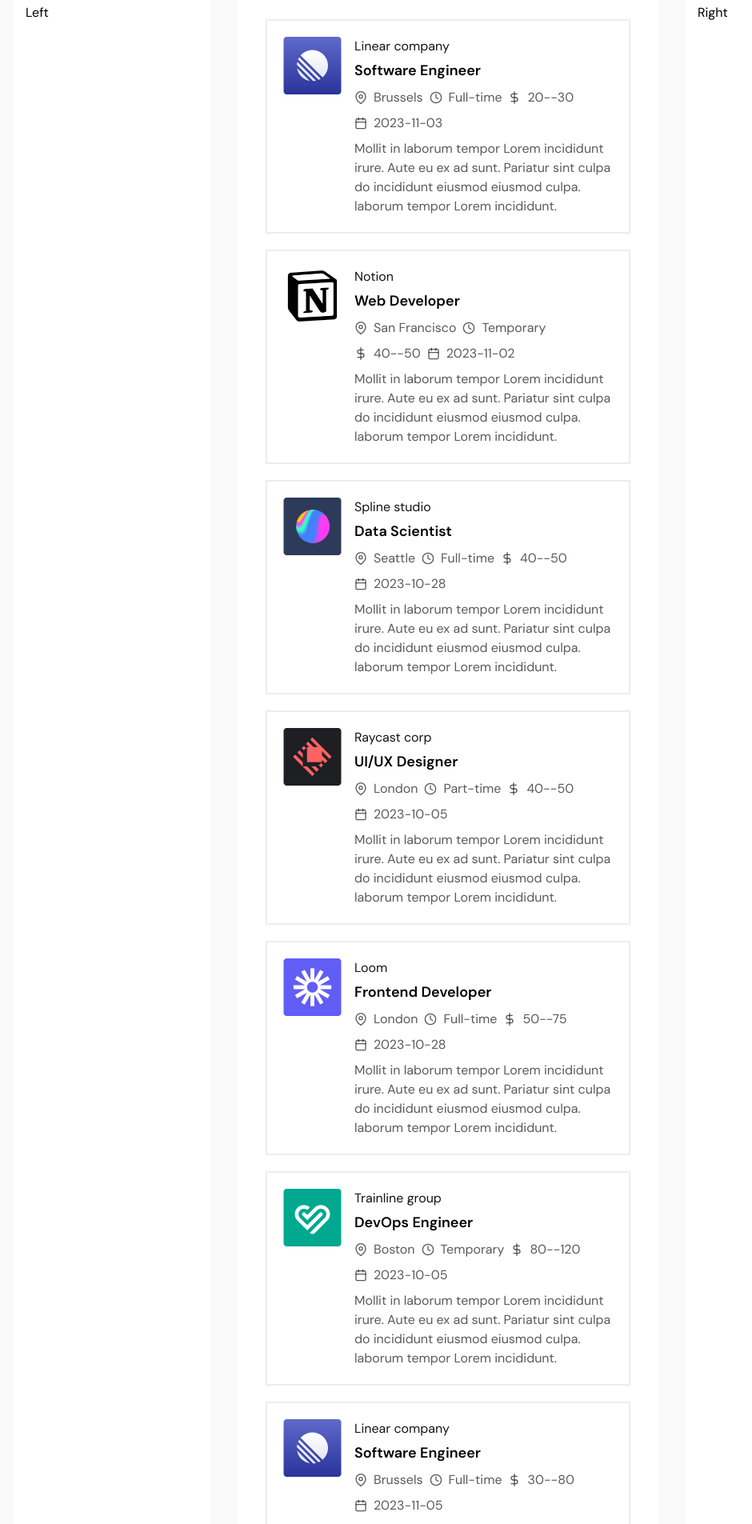
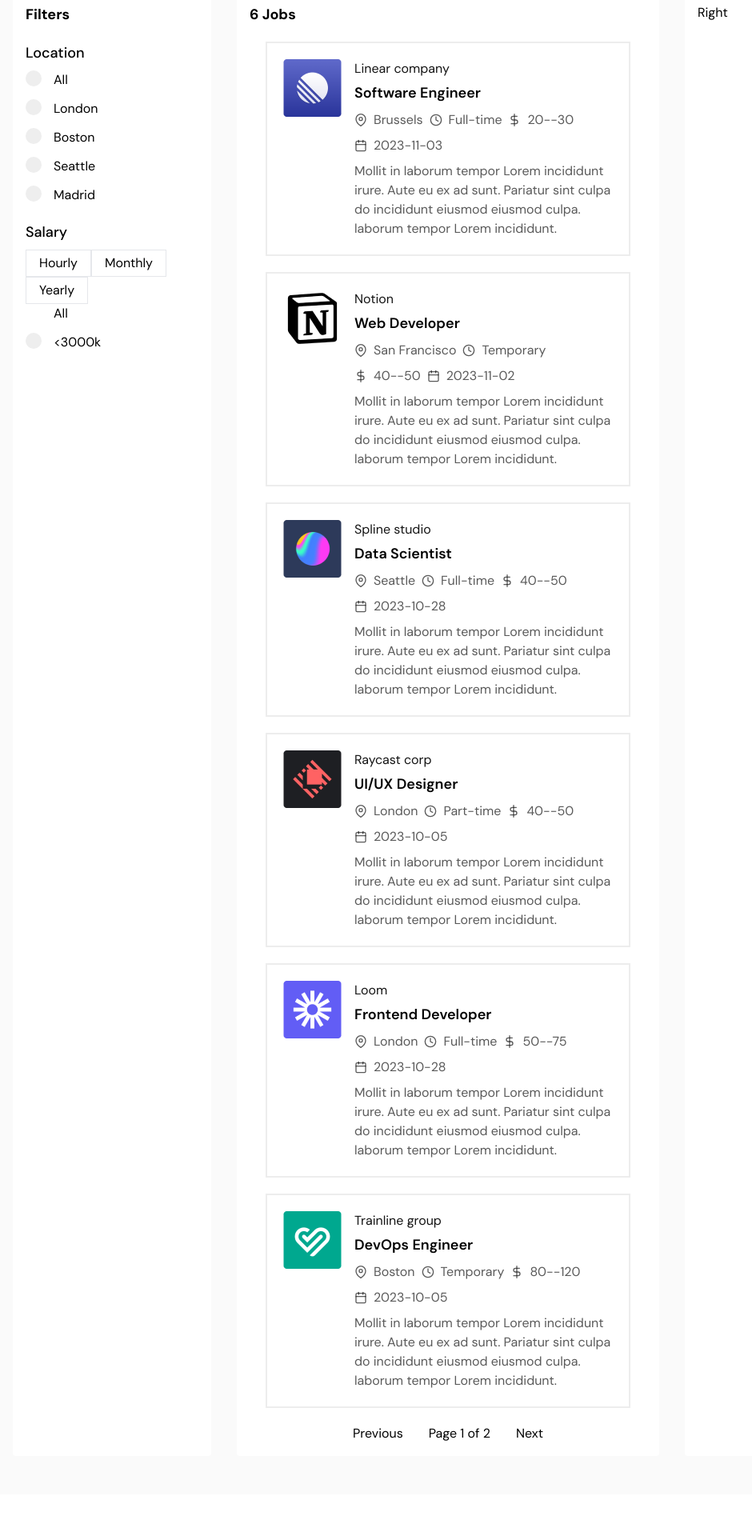
Before and after one commit to Tavish-Bhardwaj/Career-Connect-Job-Portal, a React (Vite) app in the folder career-connect-client/: page / in a window 1280 px wide. Shown: the part 460-2365 px from the top of the page at 80% size, without its empty margins (80-1020 px from the left). After the commit the page ends 2328 px from the top, so only its background shows below. Built offline with nearby package versions, Linux system fonts and the light colour scheme.

Commit message:
frontend sidebar bug resolved.

```diff
--- a/career-connect-client/public/jobs.json
+++ b/career-connect-client/public/jobs.json
@@ -84,7 +84,7 @@
       "description": "Mollit in laborum tempor Lorem incididunt irure. Aute eu ex ad sunt. Pariatur sint culpa do incididunt eiusmod eiusmod culpa. laborum tempor Lorem incididunt."
     },
     {
-      "id": 1,
+      "id": 7,
       "companyName": "Linear company",
       "jobTitle": "Software Engineer",
       "companyLogo": "/images/Linear.png",
@@ -98,7 +98,7 @@
       "description": "Mollit in laborum tempor Lorem incididunt irure. Aute eu ex ad sunt. Pariatur sint culpa do incididunt eiusmod eiusmod culpa. laborum tempor Lorem incididunt."
     },
     {
-      "id": 2,
+      "id": 8,
       "companyName": "Notion",
       "jobTitle": "Web Developer",
       "companyLogo": "/images/Notion.png",
@@ -112,7 +112,7 @@
       "description": "Mollit in laborum tempor Lorem incididunt irure. Aute eu ex ad sunt. Pariatur sint culpa do incididunt eiusmod eiusmod culpa. laborum tempor Lorem incididunt."
     },
     {
-      "id": 3,
+      "id": 9,
       "companyName": "Spline studio",
       "jobTitle": "Data Scientist",
       "companyLogo": "/images/Spline.png",
@@ -126,7 +126,7 @@
       "description": "Mollit in laborum tempor Lorem incididunt irure. Aute eu ex ad sunt. Pariatur sint culpa do incididunt eiusmod eiusmod culpa. laborum tempor Lorem incididunt."
     },
     {
-      "id": 4,
+      "id": 10,
       "companyName": "Raycast corp",
       "jobTitle": "UI/UX Designer",
       "companyLogo": "/images/Raycast.png",
@@ -140,7 +140,7 @@
       "description": "Mollit in laborum tempor Lorem incididunt irure. Aute eu ex ad sunt. Pariatur sint culpa do incididunt eiusmod eiusmod culpa. laborum tempor Lorem incididunt."
     },
     {
-      "id": 5,
+      "id": 11,
       "companyName": "Loom",
       "jobTitle": "Frontend Developer",
       "companyLogo": "/images/Loom.png",
@@ -154,7 +154,7 @@
       "description": "Mollit in laborum tempor Lorem incididunt irure. Aute eu ex ad sunt. Pariatur sint culpa do incididunt eiusmod eiusmod culpa. laborum tempor Lorem incididunt."
     },
     {
-      "id": 6,
+      "id": 12,
       "companyName": "Trainline group",
       "jobTitle": "DevOps Engineer",
       "companyLogo": "/images/Trainline.png",
--- a/career-connect-client/src/Pages/Home.jsx
+++ b/career-connect-client/src/Pages/Home.jsx
@@ -3,17 +3,24 @@
 import { useState } from 'react';
 import Card from '../components/Card';
 import Jobs from './Jobs';
+import Sidebar from '../sidebar/Sidebar';
+
 const Home = () => {
   const [selectedCategory, setSelectedCategory] = useState(null);
   const [jobs, setJobs]=useState([]);
+const [isLoading, setIsLoading]=useState(true);
+const [currentPage, setCurrentPage]=useState(1);
 
+const itemsPerPage=6;
   useEffect(() => {
+    setIsLoading(true);
     fetch("jobs.json").then(res=>res.json()).then(data=>{
-      // console.log(data);
+
       setJobs(data);
+      setIsLoading(false);
     })
   },[])
-  console.log(jobs);
+
   const [query, setQuery] = useState("");
   const handleInputChange = (e) => {
       setQuery(e.target.value);
@@ -33,33 +40,83 @@
     setSelectedCategory(event.target.value);
   }
 
+  // calculate the page range
+  const calculatePageRange = () => {
+    const startIndex = (currentPage -1)* itemsPerPage;
+    const endIndex = startIndex+itemsPerPage;
+    return  {startIndex, endIndex};
+  }
+
+
+  // function for the next page
+  const nextPage= ()=>{
+    if(currentPage < Math.ceil(filteredItems.length / itemsPerPage)){
+setCurrentPage(currentPage+1);
+    }
+  }
+
+  // function for the previous page
+  const prevPage =()=>{
+    if(currentPage > 1){
+      setCurrentPage(currentPage-1);
+    }
+  }
   // main function
   const filterData=(jobs, selected, query)=>{
-    let filteredJobs=jobs;
+    let filterJobs=jobs;
     if(query){
-      filteredJobs=filteredItems;
+      filterJobs=filteredItems;
     }
+
     // category filtering
     if(selected){
-      filteredJobs =filteredJobs.filter(({jobLocation, maxPrice, experienceLevel, salaryType, employmentType, postingDate})=>{
-           jobLocation.toLowerCase()===selected.toLowerCase() ||
+
+      filterJobs = filterJobs.filter(({jobLocation, maxPrice,  salaryType, employmentType, })=>(
+
+           jobLocation.toLowerCase() === selected.toLowerCase() ||
           parseInt(maxPrice)=== parseInt(selected) ||
-          salaryType.toLowercase()===selected.toLowerCase() ||
-          employmentType.toLowercase()=== selected.toLowercase()
-      })
+          salaryType.toLowerCase()===selected.toLowerCase() ||
+          employmentType.toLowerCase()=== selected.toLowerCase()
+      ));
 
     }
-    return filteredJobs.map((data,i)=><Card key={i} data={data} />)
+// slice the data based on current page
+const {startIndex,endIndex}= calculatePageRange();
+filterJobs= filterJobs.slice(startIndex, endIndex);
+    return filterJobs.map((data, i)=>  <Card key={i} data={data} />)
   }
-  const result = filterData(jobs, selectedCategory, query);
+   const result = filterData(jobs, selectedCategory, query);
   return (
     <div>
       <Banner query={query} handleInputChange={handleInputChange}/>
 
 {/* main content */}
       <div className='bg-[#FAFAFA] md:grid grid-cols-4 gap-8 lg:px-24 px-4 py-12'>
-        <div className='bg-white p-4 rounded'>Left</div>
-        <div className='col-span-2 bg-white p-4 rounded'><Jobs result={result}/></div>
+      {/* left side */}
+        <div className='bg-white p-4 rounded'><Sidebar handleChange={handleChange} handleClick={handleClick
+        }/></div>
+      {/* job cards */}
+        <div className='col-span-2 bg-white p-4 rounded'>{
+          isLoading ? (<p className='font-medium'>Loading...</p>) : result.length >0 ? (<Jobs result={result}/>) : <>
+          <h3 className='text-lg font-bold mb-2'>{result.length} Jobs</h3>
+          <p>No Data Found</p>
+          </>
+        }
+
+        {/* pagination here */}
+        {
+          result.length >0 ?(
+            <div className="flex justify-center mt-4 space-x-8">
+              <button onClick={prevPage} disabled={currentPage==1} className='hover:underline'>Previous</button>
+              <span>Page {currentPage} of {Math.ceil(filteredItems.length / itemsPerPage)}</span>
+              <button onClick={nextPage} disabled={currentPage==Math.ceil(filteredItems.length / itemsPerPage)} className='hover:underline'>  Next</button>
+            </div>
+          ) : ""
+        }
+        </div>
+
+
+        {/* job card right side */}
         <div className='bg-white p-4 rounded'>Right</div>
       </div>
     </div>
--- a/career-connect-client/src/Pages/Jobs.jsx
+++ b/career-connect-client/src/Pages/Jobs.jsx
@@ -1,10 +1,16 @@
 import React from 'react'
-
+import result from './Home'
 const Jobs = ({result}) => {
   return (
+    <>
     <div>
-      {result}
+
+    <h3 className="text-lg font-bold mb-2">{result.length} Jobs</h3>
     </div>
+      <section className='card-container'>
+        {result}
+        </section>
+    </>
   )
 }
 
--- a/career-connect-client/src/components/Card.jsx
+++ b/career-connect-client/src/components/Card.jsx
@@ -2,7 +2,7 @@
 import {Link} from 'react-router-dom';
 import {FiCalendar, FiClock, FiDollarSign, FiMapPin} from "react-icons/fi"
 const Card = ({data}) => {
-    const {companyName, companyLogo, minPrice, maxPrice,jobTitle, salaryType, jobLocation, employmentType, postingDate, description}=data;
+    const {companyName, companyLogo, minPrice, maxPrice, jobTitle, salaryType, jobLocation, employmentType, postingDate, description}=data;
   return (
     <section className='card'>
 <Link to ={"/"}className='flex gap-4 flex-col sm:flex-row items-start'>
--- /dev/null
+++ b/career-connect-client/src/components/Inputfield.jsx
@@ -0,0 +1,17 @@
+import React from "react";
+
+const Inputfield = ({ handleChange, value, title, name }) => {
+  return (
+    <label className="sidebar-label-container">
+      <input
+        type="radio"
+        name={name}
+        value={value}
+        onChange={handleChange}
+      />
+      <span className="checkmark"></span>{title}
+    </label>
+  );
+};
+
+export default Inputfield;
--- /dev/null
+++ b/career-connect-client/src/sidebar/Button.jsx
@@ -0,0 +1,12 @@
+import React from 'react'
+
+const Button = ({onClickHandler, value, title}) => {
+  return (
+    <button onClick={onClickHandler} value={value} className={'px-4 py-1 border text-base hover:bg-blue hover:text-white'}>
+        {title}
+    </button>
+
+  )
+}
+
+export default Button
--- /dev/null
+++ b/career-connect-client/src/sidebar/Location.jsx
@@ -0,0 +1,22 @@
+import React from 'react'
+import Inputfield from '../components/Inputfield';
+
+const Location = ({handleChange}) => {
+  return (
+    <div>
+      <h4 className="text-lg font-medium mb-2">Location</h4>
+
+      <div>
+        <label className='sidebar-label-container'>
+            <input type="radio" name="test" id="test"  value="" onChange={handleChange}/><span className='checkmark'></span>All
+        </label>
+<Inputfield handleChange={handleChange} value="london" title="London" name= "test"/>
+        <Inputfield handleChange={handleChange} value="boston" title="Boston"name="test"/>
+        <Inputfield handleChangeChange={handleChange} value="seattle" title="Seattle"name="test"/>
+        <Inputfield handleChangeChange={handleChange} value="madrid" title="Madrid"name="test"/>
+      </div>
+    </div>
+  )
+}
+
+export default Location;
--- /dev/null
+++ b/career-connect-client/src/sidebar/Salary.jsx
@@ -0,0 +1,30 @@
+import React from "react";
+import Button from "./Button";
+import Inputfield from "../components/Inputfield";
+const Salary = ({ handleChange, handleClick }) => {
+  return (
+    <div>
+      <h4 className="text-lg font-medium mb-2">Salary</h4>
+      <div>
+        <Button onClickHandler={handleClick} value="" title="Hourly" />
+        <Button onClickHandler={handleClick} value="Monthly" title="Monthly" />
+        <Button onClickHandler={handleClick} value="Yearly" title="Yearly" />
+      </div>
+      <div>
+        <label className="sidebar-label-container">
+          <input type="radio" name="test" id="test" value="" onChange={handleChange} />
+          <span className=""></span>All
+        </label>
+
+        <Inputfield
+          handleChange={handleChange}
+          value={30}
+          title="<3000k"
+          name="test2"
+        />
+      </div>
+    </div>
+  );
+};
+
+export default Salary;
--- a/career-connect-client/src/sidebar/Sidebar.jsx
+++ b/career-connect-client/src/sidebar/Sidebar.jsx
@@ -1,8 +1,12 @@
 import React from 'react'
-
-const Sidebar = () => {
+import Location from './Location'
+import Salary from './Salary'
+const Sidebar = ({handleChange,handleClick}) => {
   return (
-    <div>
+    <div className='space-y-5'>
+      <h3 className='text-lg font-bold mb-2'>Filters</h3>
+      <Location handleChange={handleChange}/>
+      <Salary handleChange={handleChange} handleClick={handleClick} />
 
     </div>
   )
```
